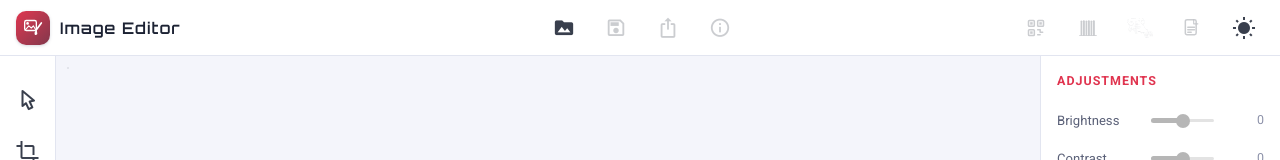
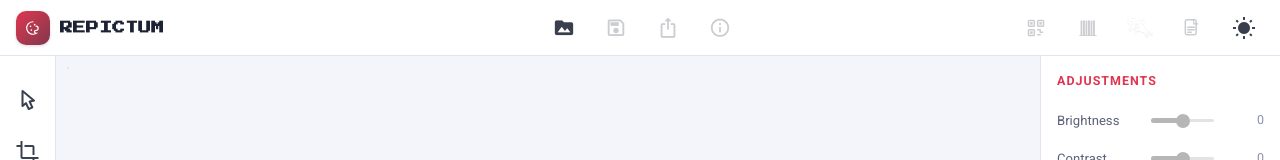
Before and after one commit to dav1ddq0/image-editor, a Vue app: page / in a window 1280 px wide. Shown: the top 160 px of the page. Built offline with nearby package versions, Linux system fonts and the light colour scheme; what @zxing/library would draw is missing.

Commit message:
feat(brand): rebrand to Repictum with new palette logo and pixel wordmark

```diff
--- a/index.html
+++ b/index.html
@@ -8,8 +8,8 @@
     <meta name="theme-color" content="#ffffff" media="(prefers-color-scheme: light)" />
     <link rel="preconnect" href="https://fonts.googleapis.com">
     <link rel="preconnect" href="https://fonts.gstatic.com" crossorigin>
-    <link href="https://fonts.googleapis.com/css2?family=Orbitron:wght@600&family=Roboto:wght@300;400;500;700&display=swap" rel="stylesheet">
-    <title>Image Editor</title>
+    <link href="https://fonts.googleapis.com/css2?family=Press+Start+2P&family=Roboto:wght@300;400;500;700&display=swap" rel="stylesheet">
+    <title>Repictum</title>
   </head>
   <body>
     <div id="app"></div>
--- a/package.json
+++ b/package.json
@@ -1,5 +1,5 @@
 {
-  "name": "image-editor",
+  "name": "repictum",
   "private": true,
   "version": "0.0.0",
   "type": "module",
--- a/src/components/navbar/AppNavbar.vue
+++ b/src/components/navbar/AppNavbar.vue
@@ -43,15 +43,14 @@ function blurActivator(e: MouseEvent): void {
       <div class="navbar-brand">
         <span class="brand-badge">
         <svg class="brand-icon" viewBox="0 0 24 24" fill="none" aria-hidden="true">
-          <rect x="2" y="3" width="14" height="12" rx="2" stroke="currentColor" stroke-width="1.6"/>
-          <circle cx="5.5" cy="6.5" r="1.6" fill="currentColor"/>
-          <path d="M2.5 14.5 L7 9.5 L10 12 L12.5 9.5 L15.5 14.5"
-                stroke="currentColor" stroke-width="1.3" stroke-linecap="round" stroke-linejoin="round"/>
-          <line x1="16.5" y1="13.5" x2="22" y2="6" stroke="currentColor" stroke-width="2" stroke-linecap="round"/>
-          <path d="M15 15 Q13 18.5 14.2 20 Q15.8 21.2 17.2 19.2 L16.5 13.5 Z" fill="currentColor"/>
+          <path d="M12 4.5a7.5 7.5 0 1 0 4 13.8c-1.3 0-2.3-.85-2.3-1.9s.95-1.65 2-1.65a2.5 2.5 0 0 0 0-5"
+                stroke="currentColor" stroke-width="1.4" stroke-linecap="round"/>
+          <circle cx="9" cy="10" r="1" fill="currentColor"/>
+          <circle cx="14" cy="8" r="1" fill="currentColor"/>
+          <circle cx="10" cy="14.5" r="1" fill="currentColor"/>
         </svg>
         </span>
-        <span class="brand-name">Image Editor</span>
+        <span class="brand-name">Repictum</span>
       </div>
 
     </div>
@@ -185,10 +184,11 @@ function blurActivator(e: MouseEvent): void {
 
 .brand-name {
   color: var(--color-text);
-  font-family: 'Orbitron', sans-serif;
-  font-size: 1rem;
-  letter-spacing: 0.06em;
+  font-family: 'Press Start 2P', 'Orbitron', sans-serif;
+  font-size: 0.8rem;
+  letter-spacing: 0.02em;
   white-space: nowrap;
+  text-transform: uppercase;
 }
 
 .brand-badge {
```
Also changed, not shown: public/favicon.svg, 1 other file (tests, documents, lock files or other folders).
